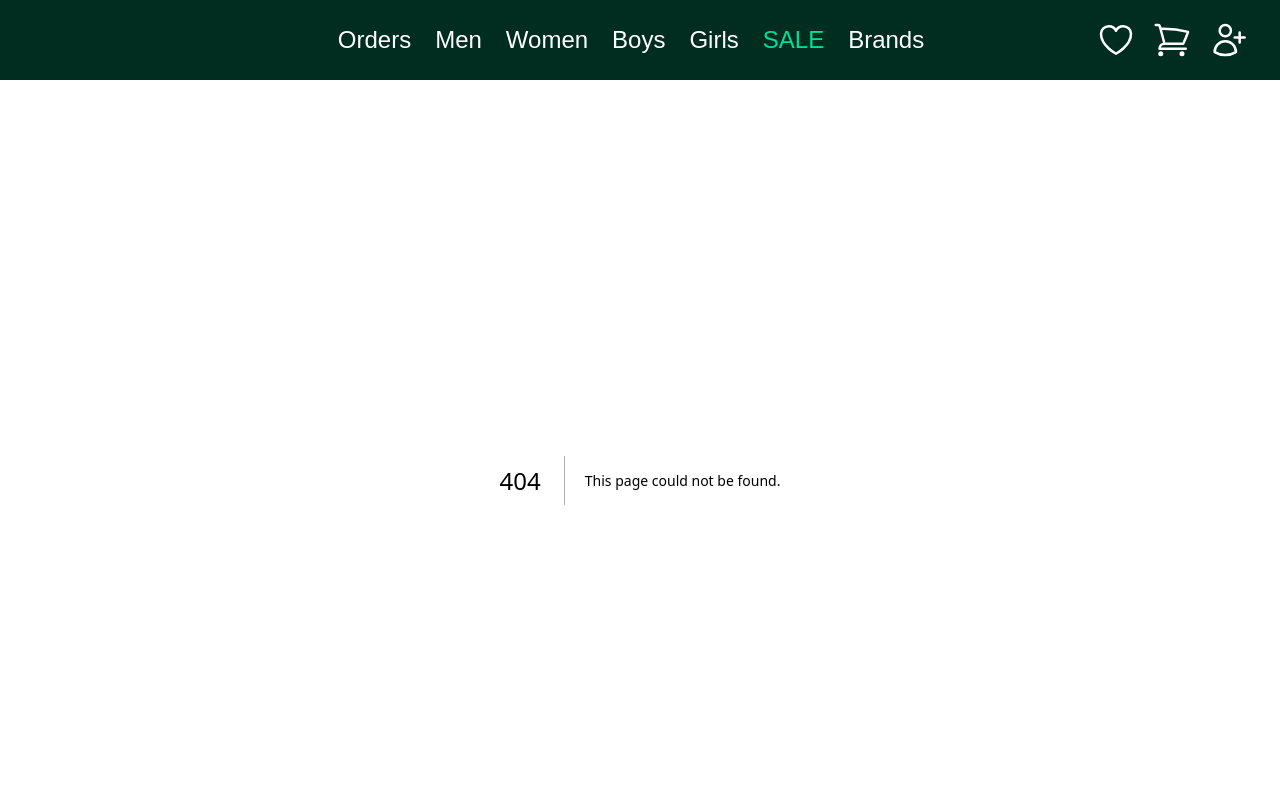
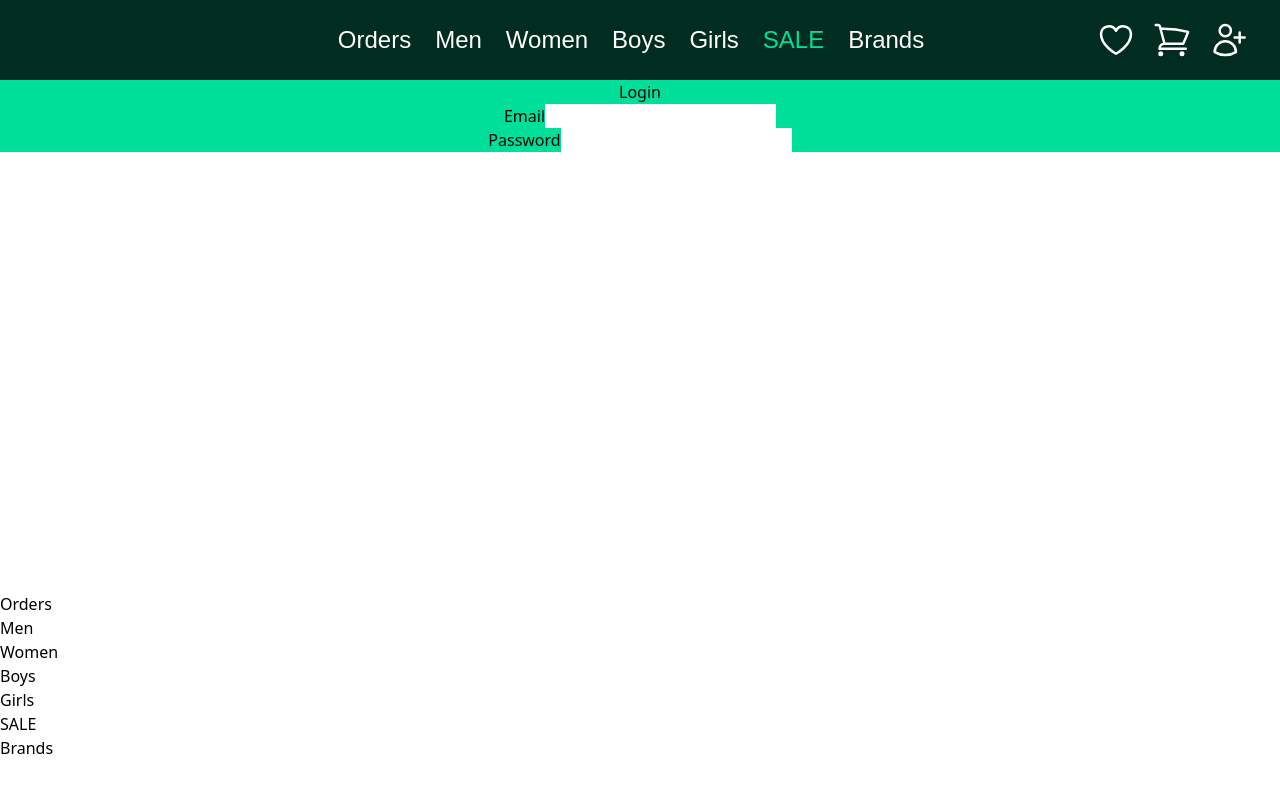
Before and after one commit to vladislav99dev/eshop-next, a Next.js app: page /users/login in a window 1280 px wide. Before the commit this address had no page. Shown: the top 800 px of the page. Built offline with nearby package versions, Linux system fonts and the light colour scheme; a web font is replaced by a local one.

Commit message:
add login page

```diff
--- /dev/null
+++ b/src/pages/users/login.tsx
@@ -0,0 +1,19 @@
+const Login = () => {
+    return (
+        <section className="bg-primary-100">
+            <form action="" className="flex flex-col justify-center items-center">
+                <h3>Login</h3>
+                <div>
+                    <label htmlFor="email">Email</label>
+                    <input type="text" name="email" />
+                </div>
+                <div>
+                    <label htmlFor="password">Password</label>
+                    <input type="text" name="password" />
+                </div>
+            </form>
+
+        </section>
+    )
+}
+export default Login
```
